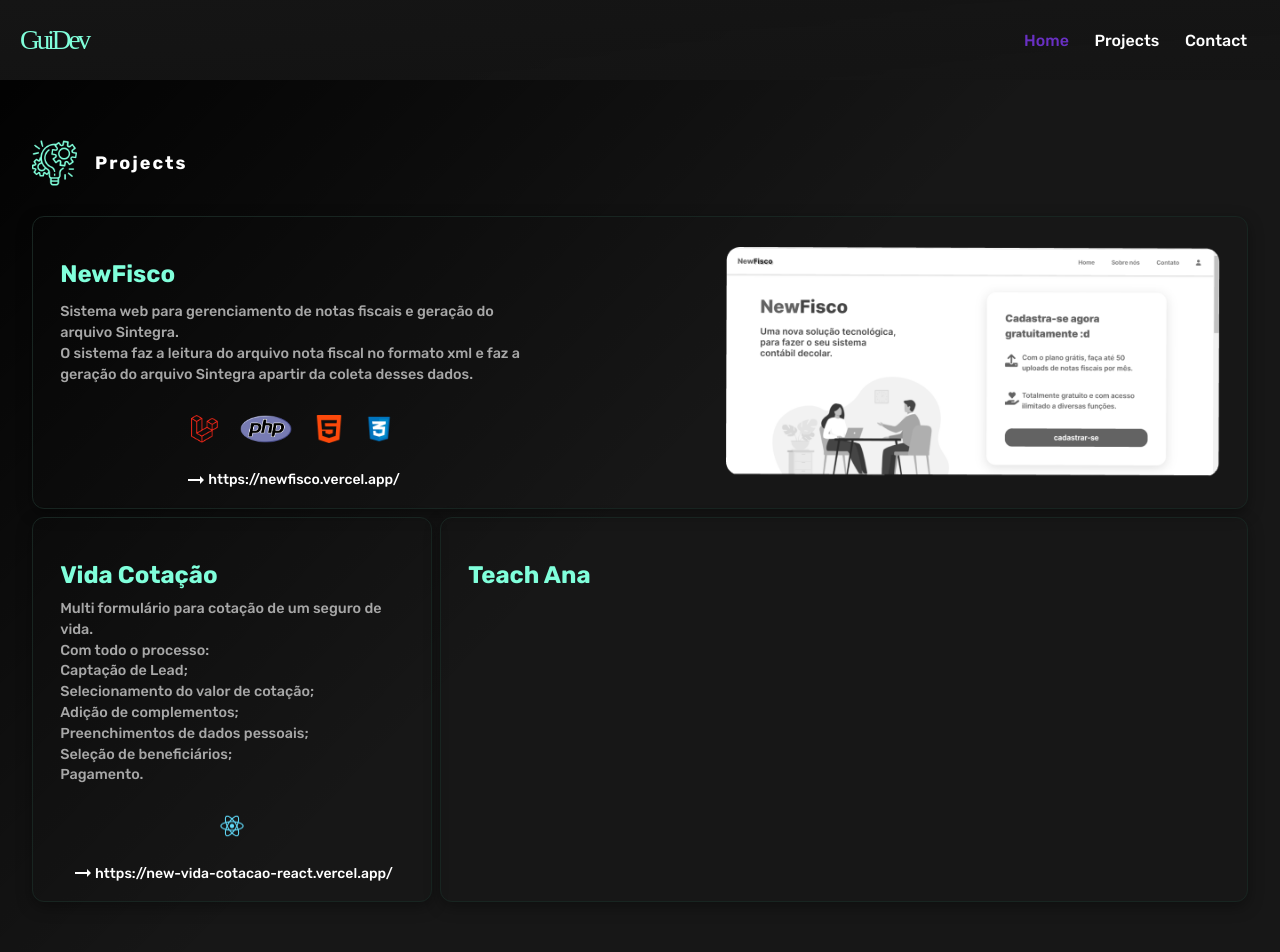
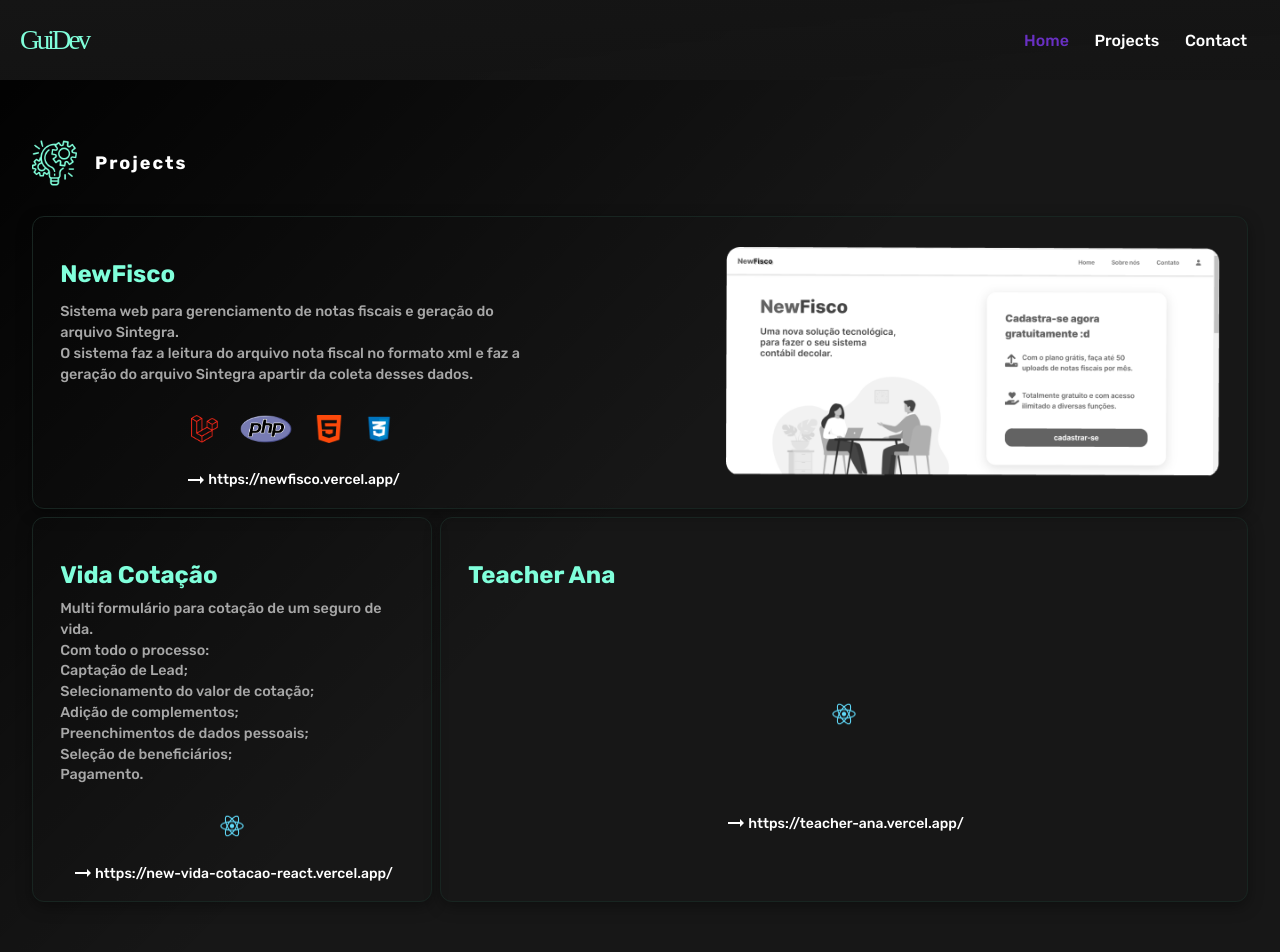
Before and after one commit to gui326/portifolio_guidev, a React (Create React App) app: page /projects in a window 1280 px wide. Shown: the top 952 px of the page. Built offline with nearby package versions, Linux system fonts and the light colour scheme; a web font is replaced by a local one.

Commit message:
colocando novo projeto teacher ana

```diff
--- a/src/pages/Projects/index.js
+++ b/src/pages/Projects/index.js
@@ -76,7 +76,16 @@ export default function Projects(){
                 </Grid>
                 <Grid item md={8} xs={12}>
                     <ProjectArea>
-                        <Title>Teach Ana</Title>
+                        <Title>Teacher Ana</Title>
+                        <LogoArea>
+                            <Logo src="reactLogo.png"/>
+                        </LogoArea>
+                        <LinkArea>
+                            <LinkA href={'https://teacher-ana.vercel.app/'} target={'_blank'}>
+                                <IconArrow/>
+                                https://teacher-ana.vercel.app/
+                            </LinkA>
+                        </LinkArea>
 
                     </ProjectArea>
                 </Grid>
```
